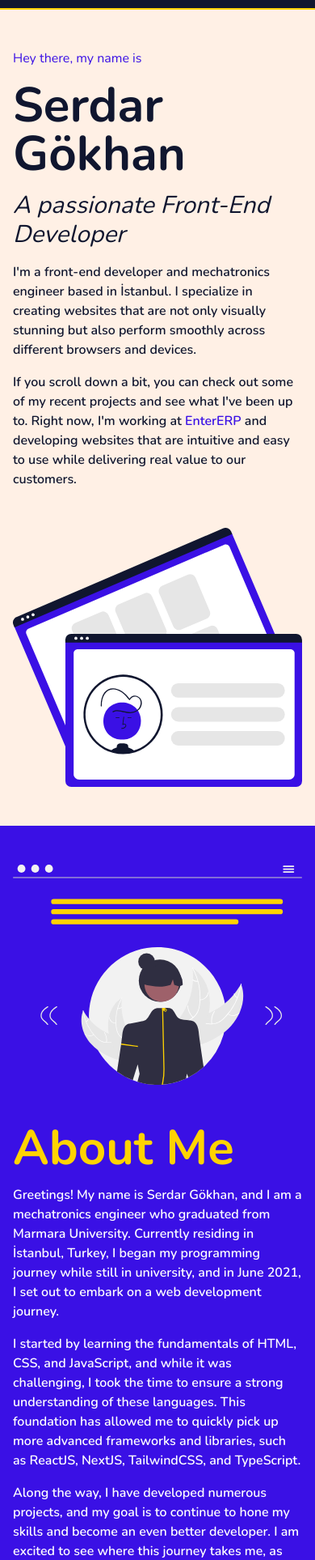
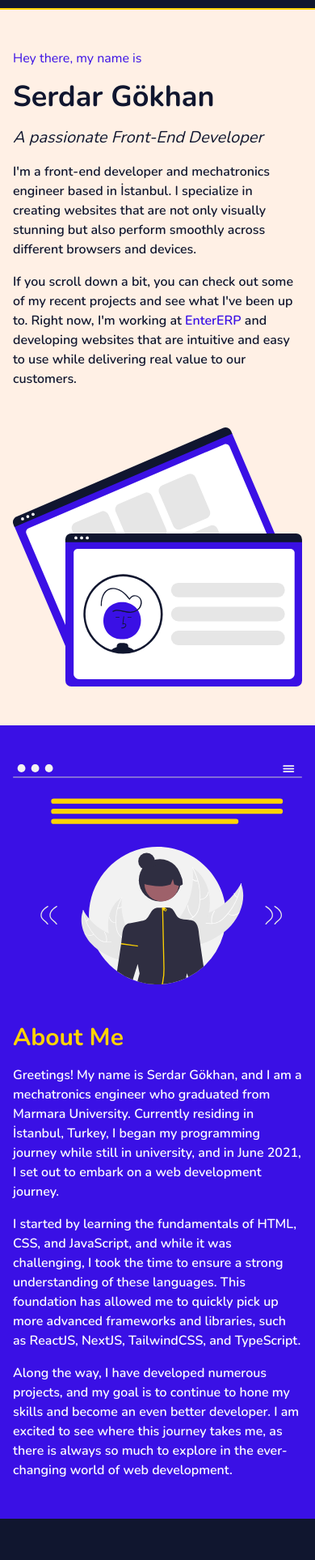
Before and after one commit to serdargokhan/serdargokhan.dev, a Next.js app: page /en in a window 390 px wide. Shown: the part 52-1979 px from the top of the page at 81% size. Built offline with nearby package versions, Linux system fonts and the light colour scheme.

Commit message:
feat: improvements for heading font sizes

```diff
--- a/src/components/pages/home/AboutSection/index.tsx
+++ b/src/components/pages/home/AboutSection/index.tsx
@@ -15,7 +15,7 @@ export default function AboutSection() {
             <div className="container grid cursor-default place-items-center gap-12 py-12 lg:grid-cols-2 lg:gap-20 lg:py-20">
                 <NextImage src={AboutMeImage} alt="" />
                 <div className="grid gap-4 font-semibold text-white">
-                    <h2 className="text-6xl font-bold text-primary-100">
+                    <h2 className="text-3xl font-bold text-primary-100 md:text-6xl">
                         {t("title")}
                     </h2>
                     <p>{t("paragraph-one")}</p>
--- a/src/components/pages/home/ContactSection/index.tsx
+++ b/src/components/pages/home/ContactSection/index.tsx
@@ -14,7 +14,9 @@ export default function ContactSection() {
         >
             <div className="container grid cursor-default place-items-center gap-12 max-lg:py-12 lg:grid-cols-2 lg:gap-20">
                 <div className="grid gap-4 font-semibold text-primary-300">
-                    <h2 className="text-6xl font-bold">{t("title")}</h2>
+                    <h2 className="text-3xl font-bold md:text-6xl">
+                        {t("title")}
+                    </h2>
                     <p>{t("paragraph-one")}</p>
                     <p>{t("paragraph-two")}</p>
                     <NextLink
--- a/src/components/pages/home/GreetingSection/index.tsx
+++ b/src/components/pages/home/GreetingSection/index.tsx
@@ -12,8 +12,10 @@ export default function GreetingSection() {
             <div className="container grid place-items-center gap-12 py-12 lg:grid-cols-2 lg:gap-20 lg:py-20">
                 <div className="grid cursor-default gap-4 text-primary-300">
                     <span className="text-primary-200">{t("greeting")}</span>
-                    <h1 className="text-6xl font-bold">{t("name")}</h1>
-                    <p className="text-3xl italic">{t("title")}</p>
+                    <h1 className="text-4xl font-bold md:text-6xl">
+                        {t("name")}
+                    </h1>
+                    <p className="text-xl italic md:text-2xl">{t("title")}</p>
                     <p className="font-semibold">{t("paragraph-one")}</p>
                     <p className="font-semibold">
                         {t.rich("paragraph-two", {
--- a/src/components/pages/home/PortfolioSection/index.tsx
+++ b/src/components/pages/home/PortfolioSection/index.tsx
@@ -15,7 +15,9 @@ export default function PortfolioSection() {
     return (
         <section className="section-height grid bg-primary-300" id="projects">
             <div className="container py-12 lg:py-20">
-                <h2 className="text-4xl font-bold text-white">{t("title")}</h2>
+                <h2 className="text-3xl font-bold text-white md:text-6xl">
+                    {t("title")}
+                </h2>
 
                 <div className="my-10 flex flex-wrap justify-center gap-8">
                     {categoryButtons.map(categoryButton => (
```
